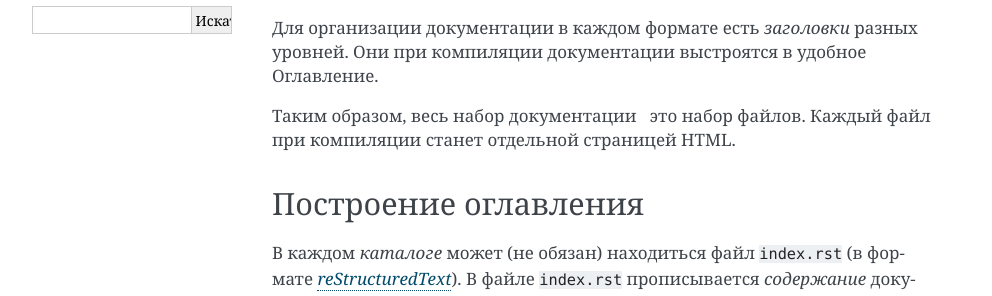
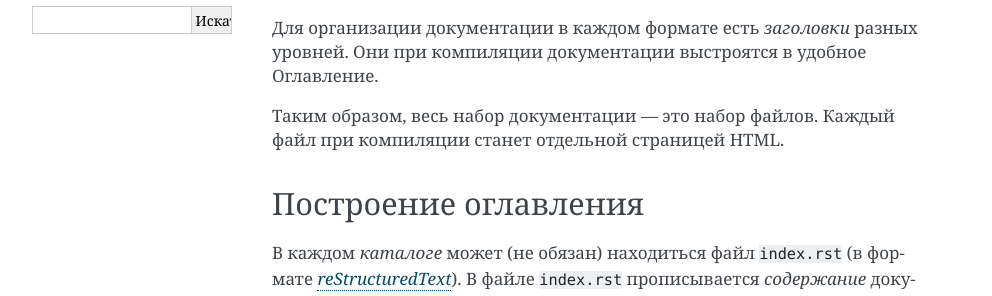
Before and after one commit to joinrpg/joinrpg-docs, a Sphinx documentation site: the page built from docs/howto-doc.md, in a window 1280 px wide. Shown: the part 312-608 px from the top of the page, without its empty margins (148-1140 px from the left). Built offline with Sphinx 7.4.7, drawn with Linux system fonts in a browser that asks for light colours.

```diff
--- a/docs/howto-doc.md
+++ b/docs/howto-doc.md
@@ -7,7 +7,7 @@
 
 Для организации документации в каждом формате есть *заголовки* разных уровней. Они при компиляции документации выстроятся в удобное Оглавление.
 
-Таким образом, весь набор документации &nbsp; это набор файлов. Каждый файл при компиляции станет отдельной страницей HTML.
+Таким образом, весь набор документации&nbsp;— это набор файлов. Каждый файл при компиляции станет отдельной страницей HTML.
 
 ## Построение оглавления
 
```
